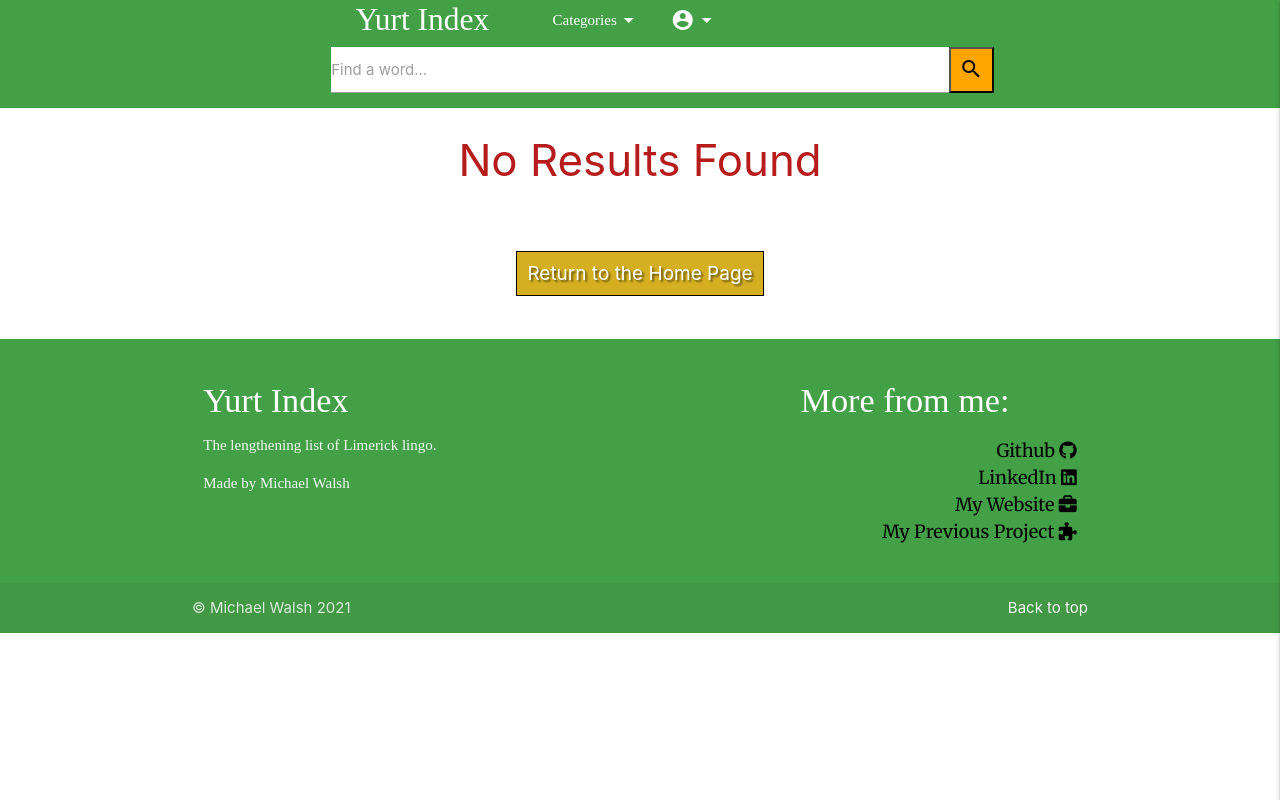
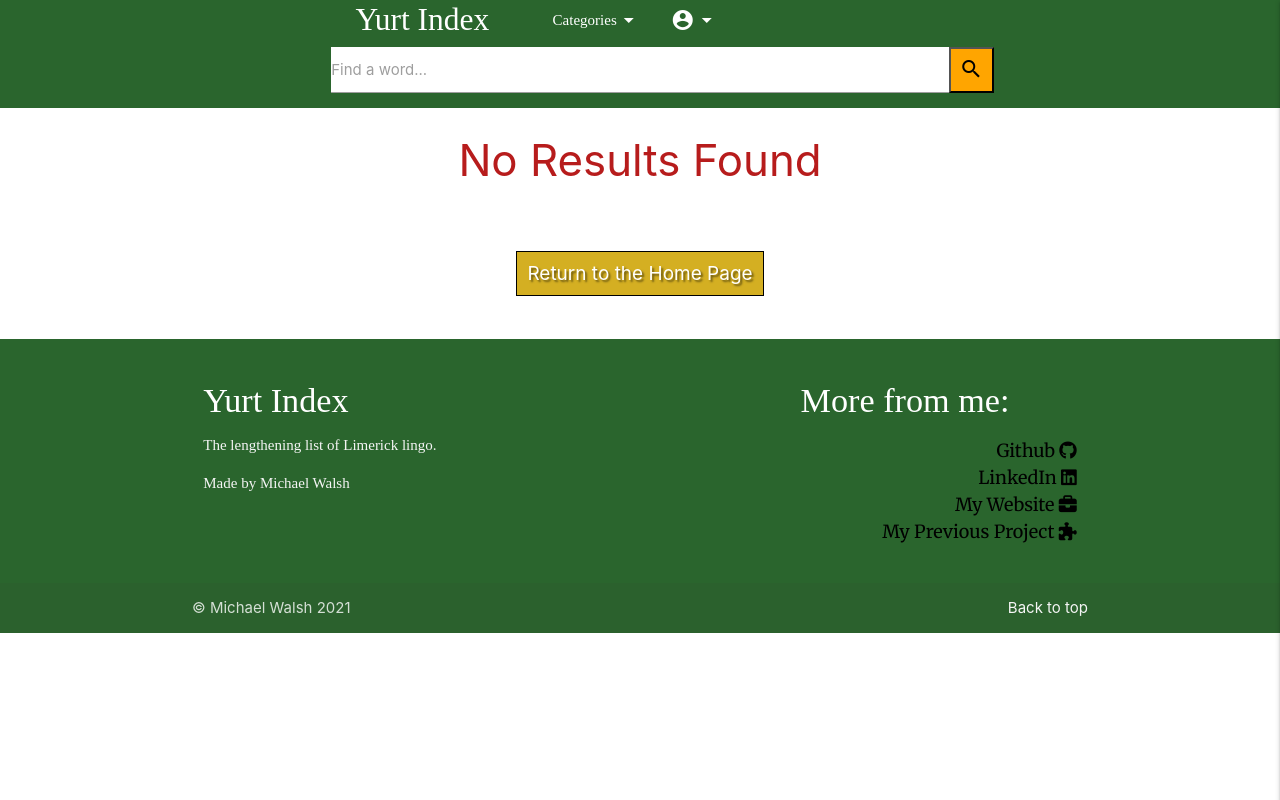
Before and after one commit to MichaelCWalsh7/Yurt-Index, a Flask app: page /search in a window 1280 px wide. Run offline with Flask 2, Linux system fonts and the light colour scheme; data that the repository does not hold is empty; parts of the project's set-up code (start-up, migrations or seed data) failed here and were passed over; some libraries are stand-ins or nearby versions; some web fonts are replaced.

Commit message:
Changed base background colour to a darker green for contrast

```diff
--- a/static/css/style.css
+++ b/static/css/style.css
@@ -39,6 +39,10 @@ main {
 
 .black-text {
     color: black;
+}
+
+.dark-green {
+    background-color: #2A652D;
 }
 
 
--- a/templates/add_tag.html
+++ b/templates/add_tag.html
@@ -1,7 +1,7 @@
 {% extends "base.html" %}
 
 {% block search %}
-    <div class="row green darken-1">
+    <div class="row dark-green">
         <form action="{{ url_for('search') }}" method="post" class="col offset-m2 offset-l3 s12 m8 l6" id="navSearch">
             <div class="input-field search-container white">
                 <i class="material-icons prefix">search</i>
--- a/templates/all_words.html
+++ b/templates/all_words.html
@@ -1,6 +1,6 @@
 {% extends "base.html" %}
 {% block search %}
-    <div class="row search-div green darken-1">
+    <div class="row search-div dark-green">
         <form action="{{ url_for('search') }}" method="post" class="col offset-m2 offset-l3 s12 m8 l6" id="navSearch">
             <div class="input-field search-container white">
                 <input id="search" type="text" name="search">
@@ -70,7 +70,7 @@
     <div class="row all-words-container">
         {% for word in words %}
             <div class="col s12 m6">
-                <div class="card green darken-1">
+                <div class="card dark-green">
                     {% if word.rating > 6 %}
                         <a class="tooltipped right" data-position="bottom" data-tooltip="This is a featured word.">
                             <span><i class="star-word-icon material-icons">star</i></span>
--- a/templates/base.html
+++ b/templates/base.html
@@ -57,7 +57,7 @@
         </ul>
 
         <nav>
-            <div class="green darken-1 nav-wrapper">
+            <div class="dark-green nav-wrapper">
                 <a href="{{ url_for('home_page') }}" class="center eagle-lake brand-logo">Yurt Index</a>
                 <a href="#" data-target="mobile-demo" class="sidenav-trigger right"><i
                         class="material-icons nav-icon">menu</i></a>
@@ -144,7 +144,7 @@
         <a class="text-shadow return-home-button" href="{{ url_for('home_page') }}">Return to the Home Page</a>
     </div>
 
-    <footer class="green darken-1 page-footer">
+    <footer class="dark-green page-footer">
         <div class="container">
             <div class="row">
                 <div class="col l6 s12">
--- a/templates/display_by_letter.html
+++ b/templates/display_by_letter.html
@@ -1,7 +1,7 @@
 {% extends "base.html" %}
 
 {% block search %}
-    <div class="row search-div green darken-1">
+    <div class="row search-div dark-green">
         <form action="{{ url_for('search') }}" method="post" class="col offset-m2 offset-l3 s12 m8 l6" id="navSearch">
             <div class="input-field search-container white">
                 <input id="search" type="text" name="search">
@@ -71,7 +71,7 @@
     <div class="row all-words-container">
         {% for word in words %}
             <div class="col s12 m6">
-                <div class="card green darken-1">
+                <div class="card dark-green">
                     {% if word.rating > 6 %}
                         <a class="tooltipped right" data-position="bottom" data-tooltip="This is a featured word.">
                             <span><i class="star-word-icon material-icons">star</i></span>
--- a/templates/display_by_tag.html
+++ b/templates/display_by_tag.html
@@ -1,7 +1,7 @@
 {% extends "base.html" %}
 
 {% block search %}
-    <div class="row search-div green darken-1">
+    <div class="row search-div dark-green">
         <form action="{{ url_for('search') }}" method="post" class="col offset-m2 offset-l3 s12 m8 l6" id="navSearch">
             <div class="input-field search-container white">
                 <input id="search" type="text" name="search">
@@ -70,7 +70,7 @@
     <div class="row all-words-container">
         {% for word in words %}
             <div class="col s12 m6">
-                <div class="card green darken-1">
+                <div class="card dark-green">
                     {% if word.rating > 6 %}
                         <a class="tooltipped right" data-position="bottom" data-tooltip="This is a featured word.">
                             <span><i class="star-word-icon material-icons">star</i></span>
--- a/templates/profile.html
+++ b/templates/profile.html
@@ -70,7 +70,7 @@
             {% for word in created_words %}
                 <div class="row">
                     <div class="col s9">
-                        <div class="card green darken-1">
+                        <div class="card dark-green">
                             {% if word.rating > 6 %}
                                 <span><i class="right star-word-icon material-icons">star</i></span>
                             {% endif %}
@@ -92,7 +92,7 @@
             {% for word in edited_words %}
                 <div class="row">
                     <div class="col right s9">
-                        <div class="card green darken-1">
+                        <div class="card dark-green">
                             {% if word.rating > 6 %}
                                 <span><i class="right star-word-icon material-icons">star</i></span>
                             {% endif %}
--- a/templates/search_results.html
+++ b/templates/search_results.html
@@ -1,7 +1,7 @@
 {% extends "base.html" %}
 
 {% block search %}
-    <div class="row search-div green darken-1">
+    <div class="row search-div dark-green">
         <form action="{{ url_for('search') }}" method="post" class="col offset-m2 offset-l3 s12 m8 l6" id="navSearch">
             <div class="input-field search-container white">
                 <input id="search" type="text" name="search">
@@ -23,7 +23,7 @@
         <h3 class="center main-heading">Search Results</h3>
         {% for word in words %}
         <div class="col s12">
-            <div class="card green darken-1">
+            <div class="card dark-green">
                 {% if word.rating > 6 %}
                     <a class="tooltipped right" data-position="bottom" data-tooltip="This is a featured word.">
                         <span><i class="star-word-icon material-icons">star</i></span>
--- a/templates/word-page.html
+++ b/templates/word-page.html
@@ -1,7 +1,7 @@
 {% extends "base.html" %}
 
 {% block search %}
-    <div class="row search-div green darken-1">
+    <div class="row search-div dark-green">
         <form action="{{ url_for('search') }}" method="post" class="col offset-m2 offset-l3 s12 m8 l6" id="navSearch">
             <div class="input-field search-container white">
                 <input id="search" type="text" name="search">
@@ -18,7 +18,7 @@
 
 
     <div class="word-card col s12 m6">
-        <div class="card green darken-1">
+        <div class="card dark-green">
             {% if word.rating > 6 %}
                 <a class="tooltipped right" data-position="bottom" data-tooltip="This is a featured word.">
                     <span><i class="star-word-icon material-icons">star</i></span>
```
Also changed, not shown: templates/home.html (+5 -5 lines).
